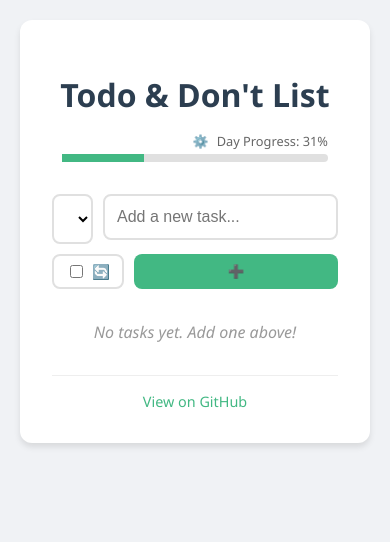
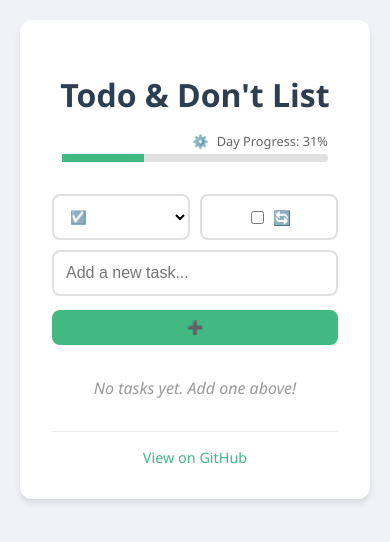
Before and after one commit to blue1st/todo-dont-list, a Nuxt app: page / in a window 390 px wide. Shown: the top 542 px of the page. Built offline with nearby package versions, Linux system fonts and the light colour scheme.

Commit message:
feat: Implement responsive grid layout for input rows on small screens.

```diff
--- a/app.vue
+++ b/app.vue
@@ -740,6 +740,62 @@ button:hover {
   background-color: #3aa876;
 }
 
+/* Specific styling for input row items for grid layout compatibility */
+.input-row > select {
+  grid-area: select;
+}
+
+.task-input {
+  grid-area: title;
+}
+
+.duration-input, .daily-reset-wrapper {
+  grid-area: extra;
+}
+
+.input-row > button {
+  grid-area: button;
+}
+
+@media (max-width: 600px) {
+  .input-row {
+    display: grid;
+    grid-template-areas:
+      "select extra"
+      "title title"
+      "button button";
+    grid-template-columns: 1fr 1fr;
+    gap: 10px;
+  }
+
+  .input-row > select,
+  .task-input,
+  .duration-input,
+  .daily-reset-wrapper,
+  .input-row > button {
+    width: 100%;
+    margin: 0;
+    box-sizing: border-box; /* Ensure padding doesn't overflow width */
+  }
+
+  /* Make sure select and extra inputs match height/alignment */
+  .input-row > select {
+    height: 46px; /* Match typical input height */
+  }
+
+  /* Ensure daily reset wrapper fits well */
+  .daily-reset-wrapper {
+      justify-content: center;
+      height: 46px; /* Match input height */
+  }
+
+  /* Full width button */
+  .input-row > button {
+     width: 100%;
+  }
+}
+
+
 .todo-list {
   list-style: none;
   padding: 0;
```
